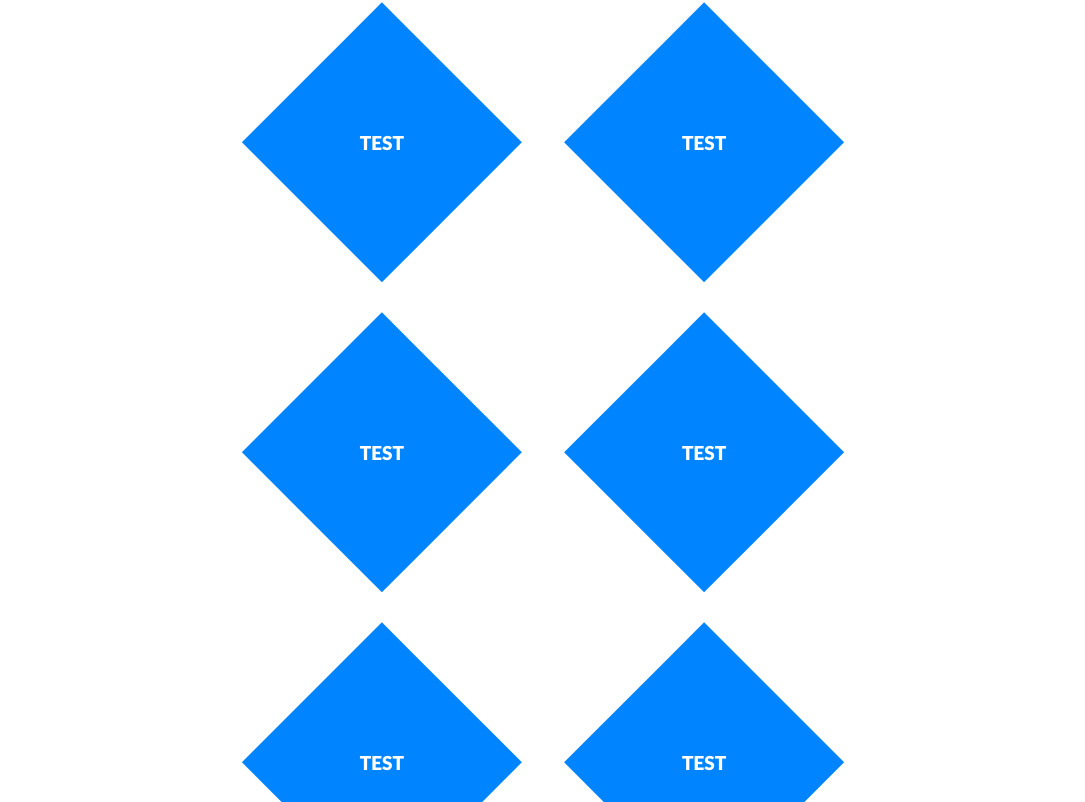
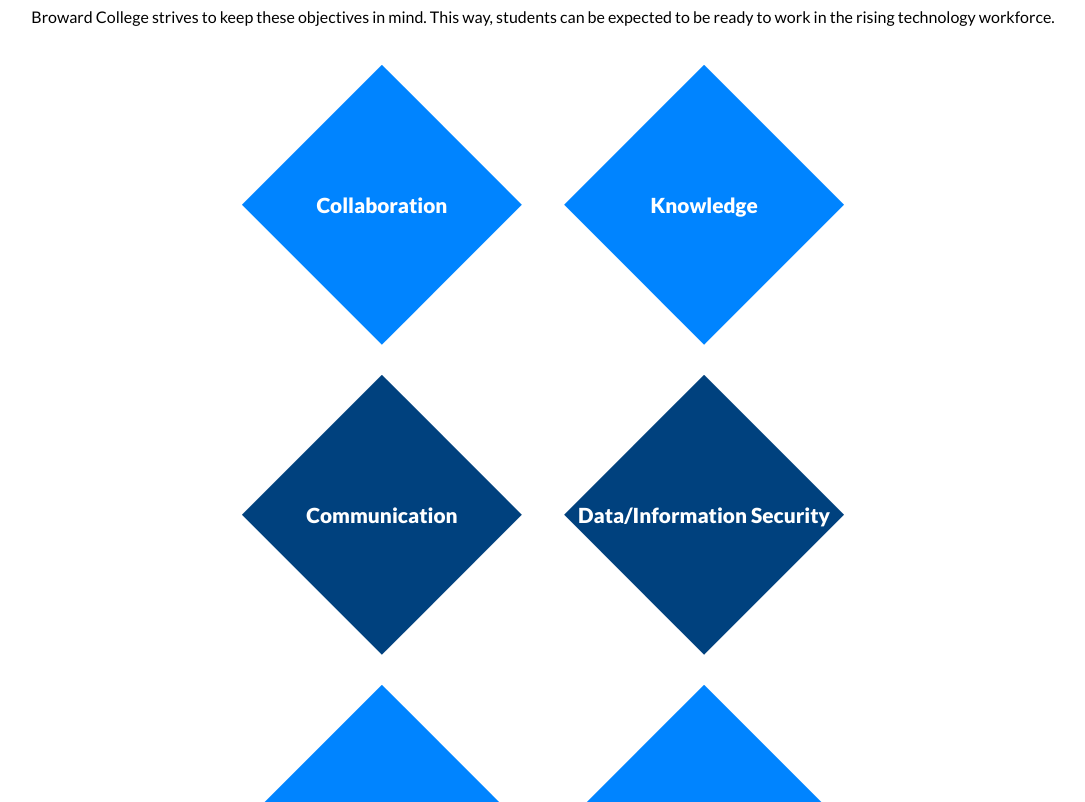
Before and after one commit to davcisneros0/IT-Department-React, a React (Create React App) app in the folder it-department-site/: page /about in a window 1280 px wide. Shown: the part 1238-2040 px from the top of the page, without its empty margins (97-1182 px from the left). Built offline with nearby package versions, Linux system fonts and the light colour scheme.

Commit message:
Add objectives section / polygons using CSS

```diff
--- a/it-department-site/src/pages/About.js
+++ b/it-department-site/src/pages/About.js
@@ -47,24 +47,28 @@ export default function About() {
                     <h2>Objectives</h2>
                 </div>
 
+                <p>Broward College strives to keep these objectives in mind. This way, students can be expected to be ready
+                        to work in the rising technology workforce.
+                </p>
+
                 <div id="objectives-list">
-                    <div className="objectives-item">
-                        <p>TEST</p>
+                    <div className="objectives-item-e">
+                        <p>Collaboration</p>
                     </div>
-                    <div className="objectives-item">
-                        <p>TEST</p>
+                    <div className="objectives-item-e">
+                        <p>Knowledge</p>
                     </div>
-                    <div className="objectives-item">
-                        <p>TEST</p>
+                    <div className="objectives-item-o">
+                        <p>Communication</p>
                     </div>
-                    <div className="objectives-item">
-                        <p>TEST</p>
+                    <div className="objectives-item-o">
+                        <p>Data/Information Security</p>
                     </div>
-                    <div className="objectives-item">
-                        <p>TEST</p>
+                    <div className="objectives-item-e">
+                        <p>Reliability</p>
                     </div>
-                    <div className="objectives-item">
-                        <p>TEST</p>
+                    <div className="objectives-item-e">
+                        <p>Efficiency</p>
                     </div>
                 </div>
             </div>
--- a/it-department-site/src/styles.css
+++ b/it-department-site/src/styles.css
@@ -306,25 +306,32 @@ i {
     color: rgb(0, 7, 53);
 }
 
+#objectives-header {
+    text-align: center;
+    margin-bottom: 3%;
+    font-size: 1.2em;
+    color: rgb(0, 7, 53);
+}
+
 #objectives-list {
     display: grid;
     grid-template-columns: repeat(2, 1fr);
     gap: 30px 30px;
     padding: 1%;
-    /* background-color: yellow; */
+    /* background-color: yellow;  */
     width: 50%;
     margin: auto;
     margin-top: 2%;
     min-height: 50vh;
 }
 
-.objectives-item {
+.objectives-item-e {
     clip-path: polygon(50% 0%, 100% 50%, 50% 100%, 0% 50%);
     background-color: rgb(0, 132, 255);
-    font-size: 1.2em;
+    font-size: 1.3em;
     transform: scale(1);
     margin: auto;
-    padding: 2%;
+    padding: 1%;
     width: 280px;
     height: 280px;
     display: flex;
@@ -334,7 +341,31 @@ i {
     font-weight: 800;
 }
 
+.objectives-item-e:hover {
+    background-color: rgb(54, 158, 255);
+    transition: 0.3s ease-in;
+}
 
+.objectives-item-o {
+    clip-path: polygon(50% 0%, 100% 50%, 50% 100%, 0% 50%);
+    background-color: rgb(0, 65, 126);
+    font-size: 1.3em;
+    transform: scale(1);
+    margin: auto;
+    padding: 1%;
+    width: 280px;
+    height: 280px;
+    display: flex;
+    align-items: center;
+    color: white;
+    justify-content: center;
+    font-weight: 800;
+}
+
+.objectives-item-o:hover {
+    background-color: rgb(0, 94, 181);
+    transition: 0.3s ease-in;
+}
 
 
 
```
